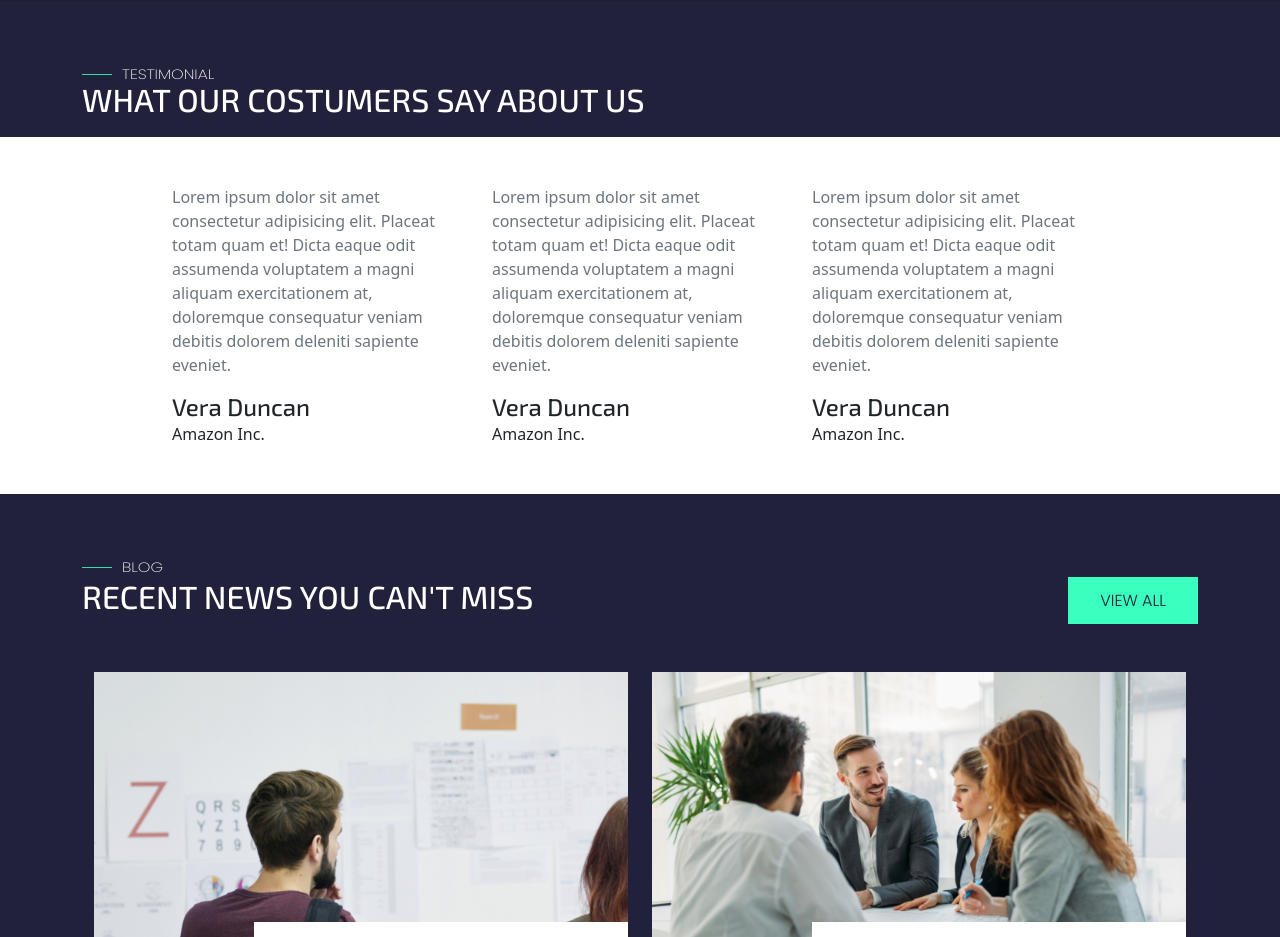
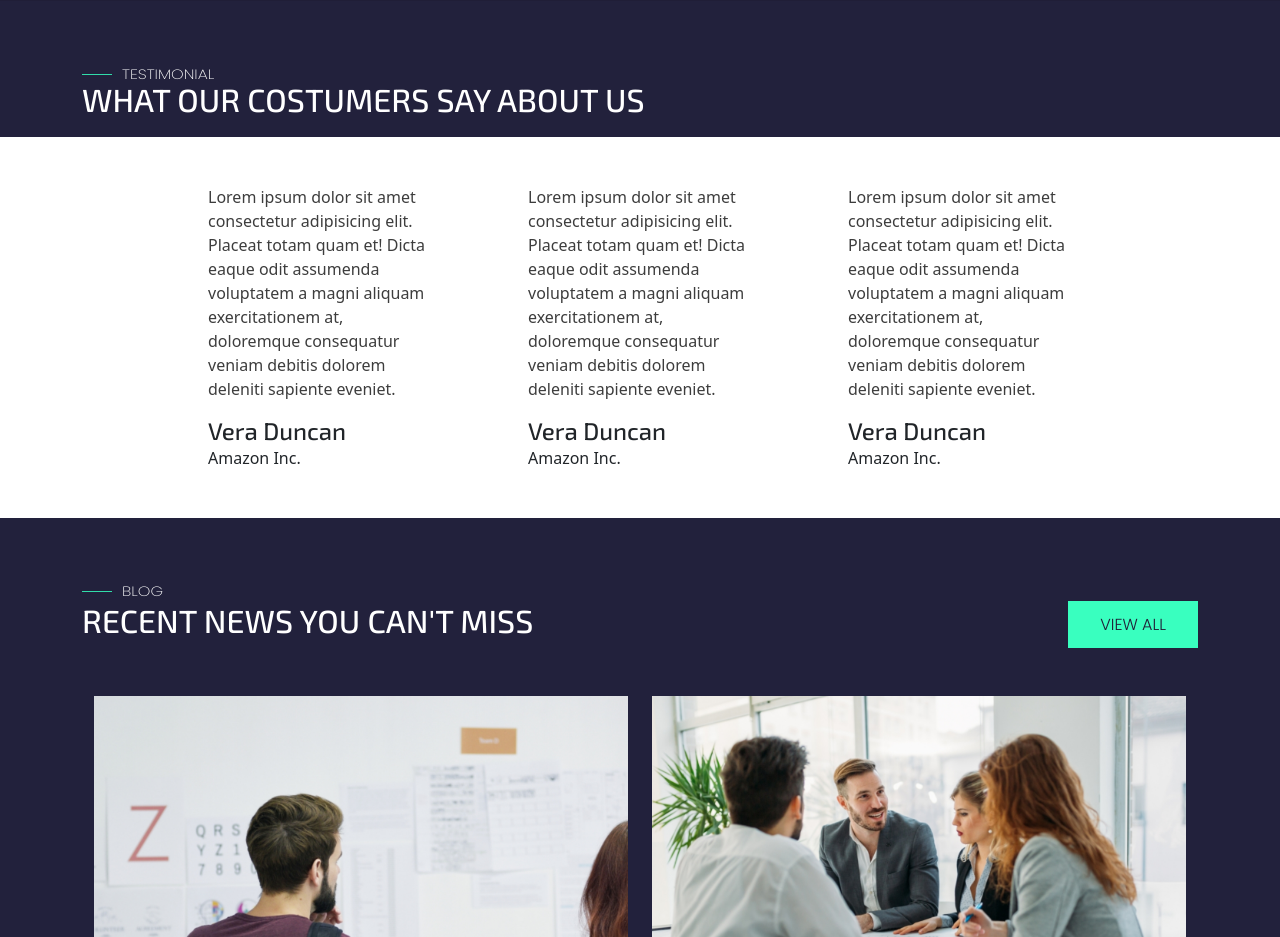
Before and after one commit to MarcoMazzeo01/proj-html-vuejs, a Vue app: page / in a window 1280 px wide. Shown: the part 3060-3997 px from the top of the page. Built offline with nearby package versions, Linux system fonts and the light colour scheme.

Commit message:
add: hover fx on testimonials col's

```diff
--- a/src/components/Main.vue
+++ b/src/components/Main.vue
@@ -105,10 +105,10 @@ export default {
         <h2>What our costumers say about us</h2>
       </div>
 
-      <div class="row bg-white justify-content-center py-5">
-        <div class="col-3" v-for="n in 3" :key="n">
+      <div class="row bg-white d-flex justify-content-center">
+        <div class="col-3 p-5" v-for="n in 3" :key="n">
           <blockquote>
-            <p class="text-secondary">
+            <p>
               Lorem ipsum dolor sit amet consectetur adipisicing elit. Placeat
               totam quam et! Dicta eaque odit assumenda voluptatem a magni
               aliquam exercitationem at, doloremque consequatur veniam debitis
@@ -353,6 +353,22 @@ h2 {
   }
 }
 
+#testimonials .row > .col-3:hover {
+  background-image: url("images/oliver-ragfelt-488196-2.jpg");
+  background-position: center;
+  background-size: cover;
+  color: white;
+}
+
+blockquote > p {
+  color: $dark2;
+}
+
+.col-3:hover blockquote > p {
+  color: white;
+}
+
+// PROJECTS \ PORTFOLIO
 #projects {
   background-color: $dark-blue;
   padding-top: 5em;
```
